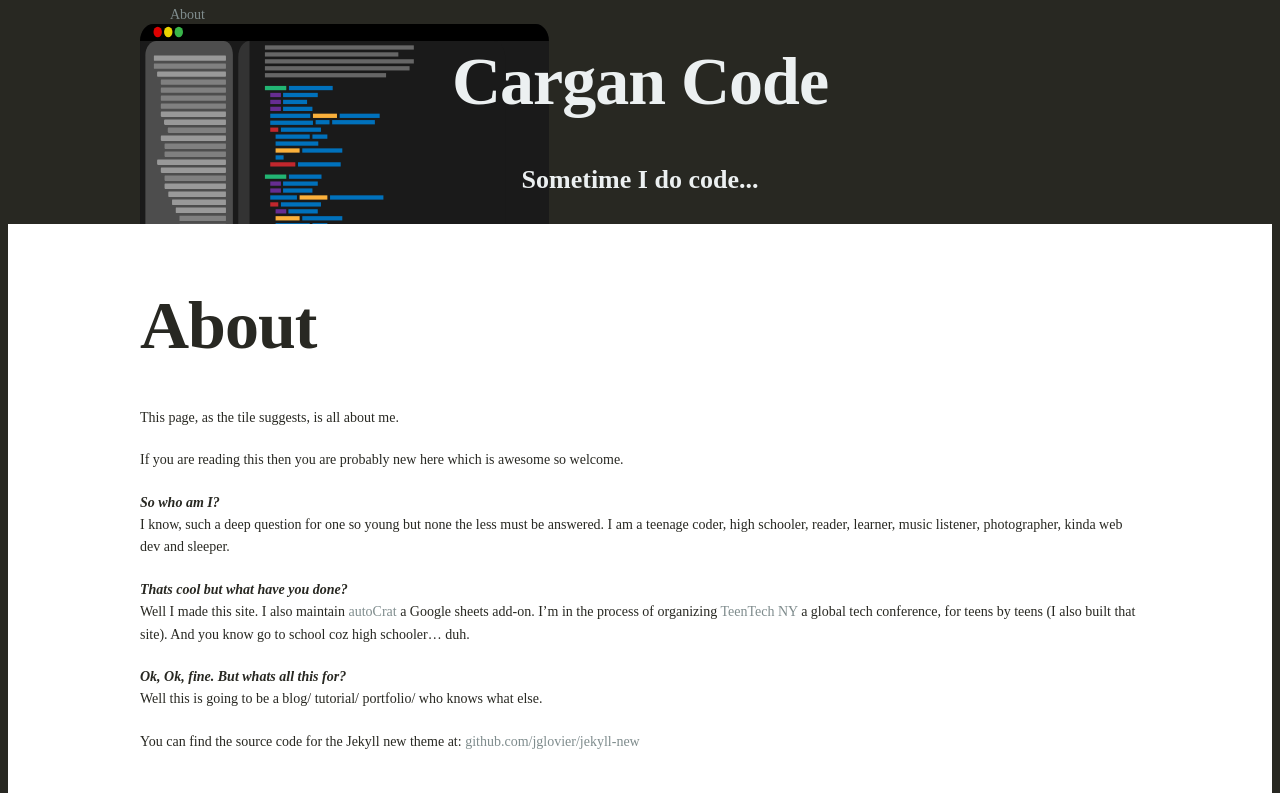
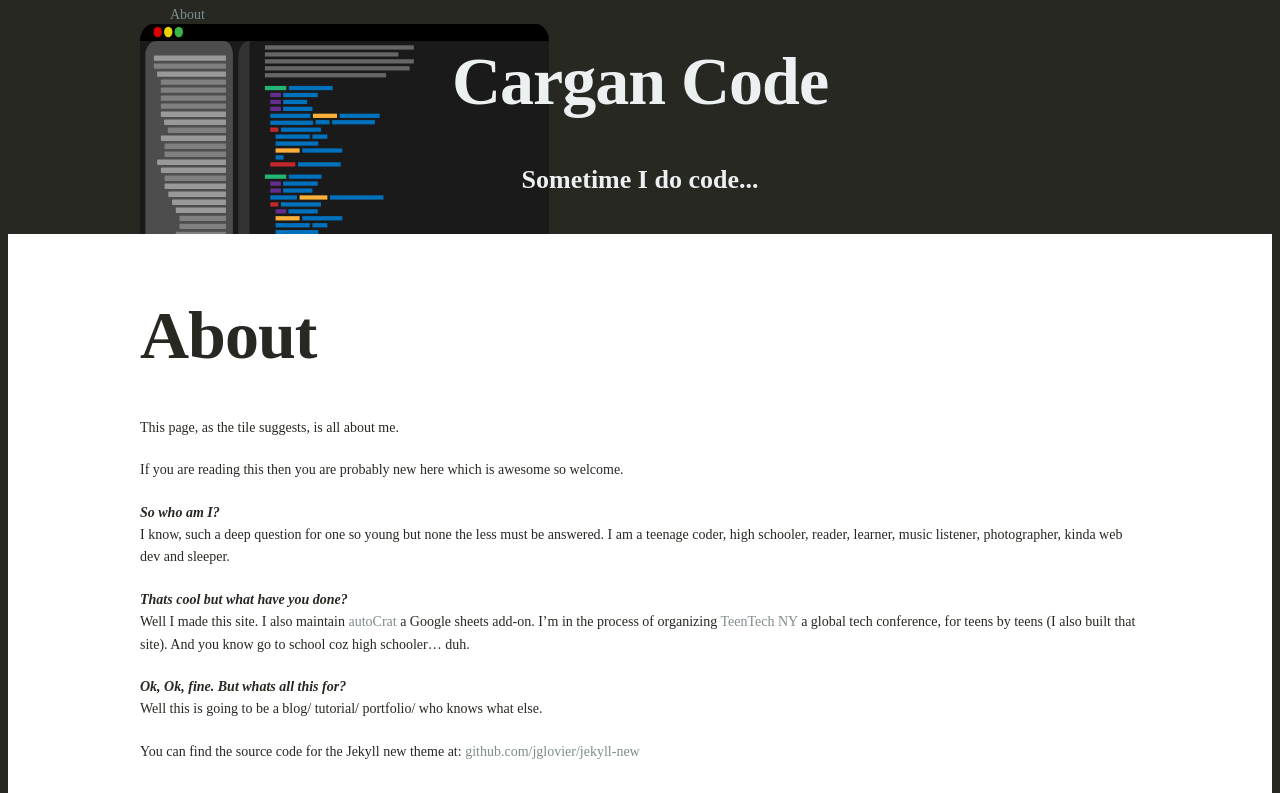
Before and after one commit to CarganCode/CarganCode.github.io, a Jekyll site: the page built from about.md, in a window 1280 px wide. Shown: the top 793 px of the page. Built offline with Jekyll 4.4.1, drawn with Linux system fonts in a browser that asks for light colours; grey boxes are pictures that could not be loaded.

Commit message:
added margin

```diff
--- a/css/4-pages/_default.scss
+++ b/css/4-pages/_default.scss
@@ -1,4 +1,5 @@
 .page-content{
+  margin: 10px 0;
   padding: 20px;
   background: white;
   color: $text-color;
```
